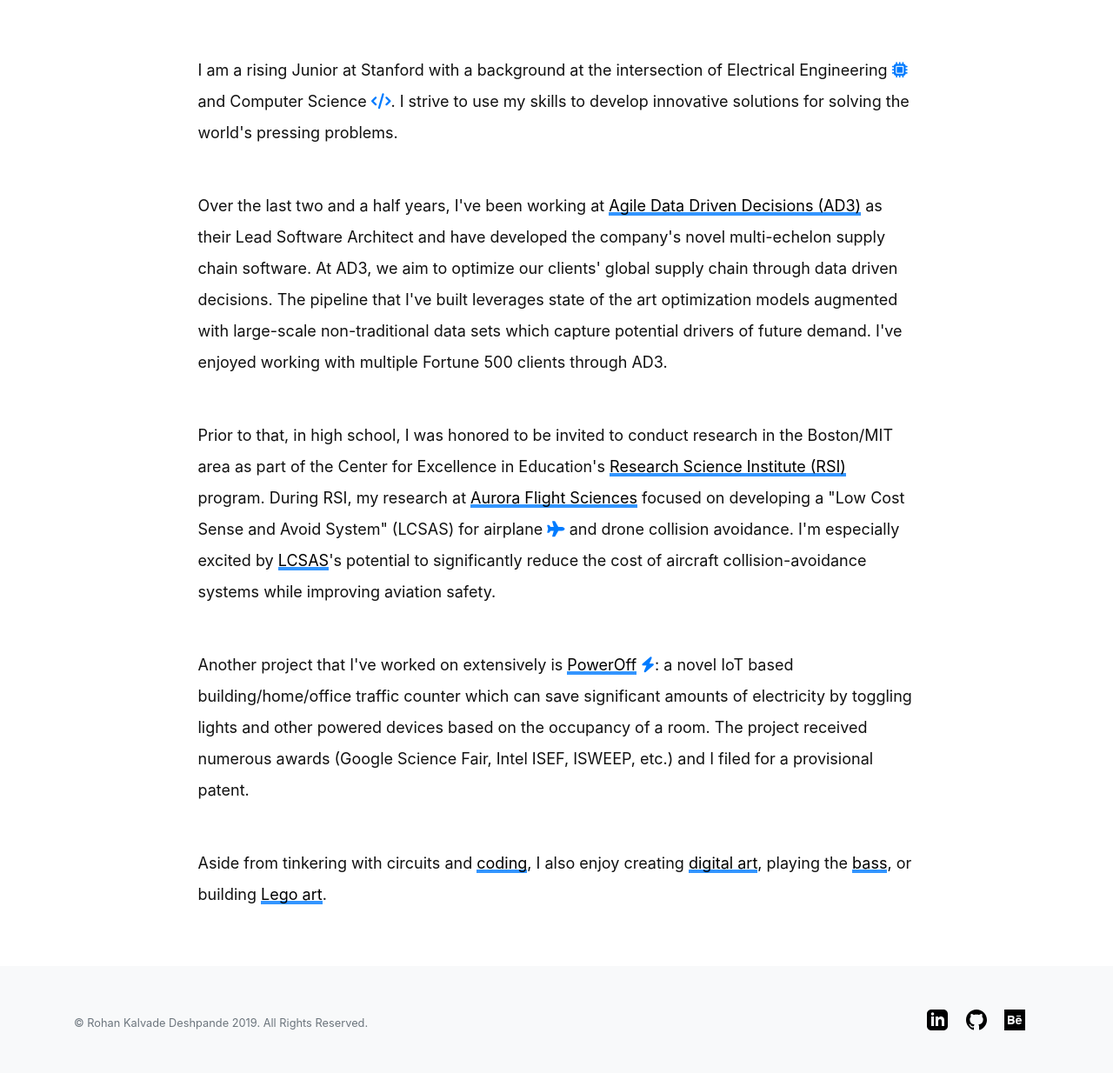
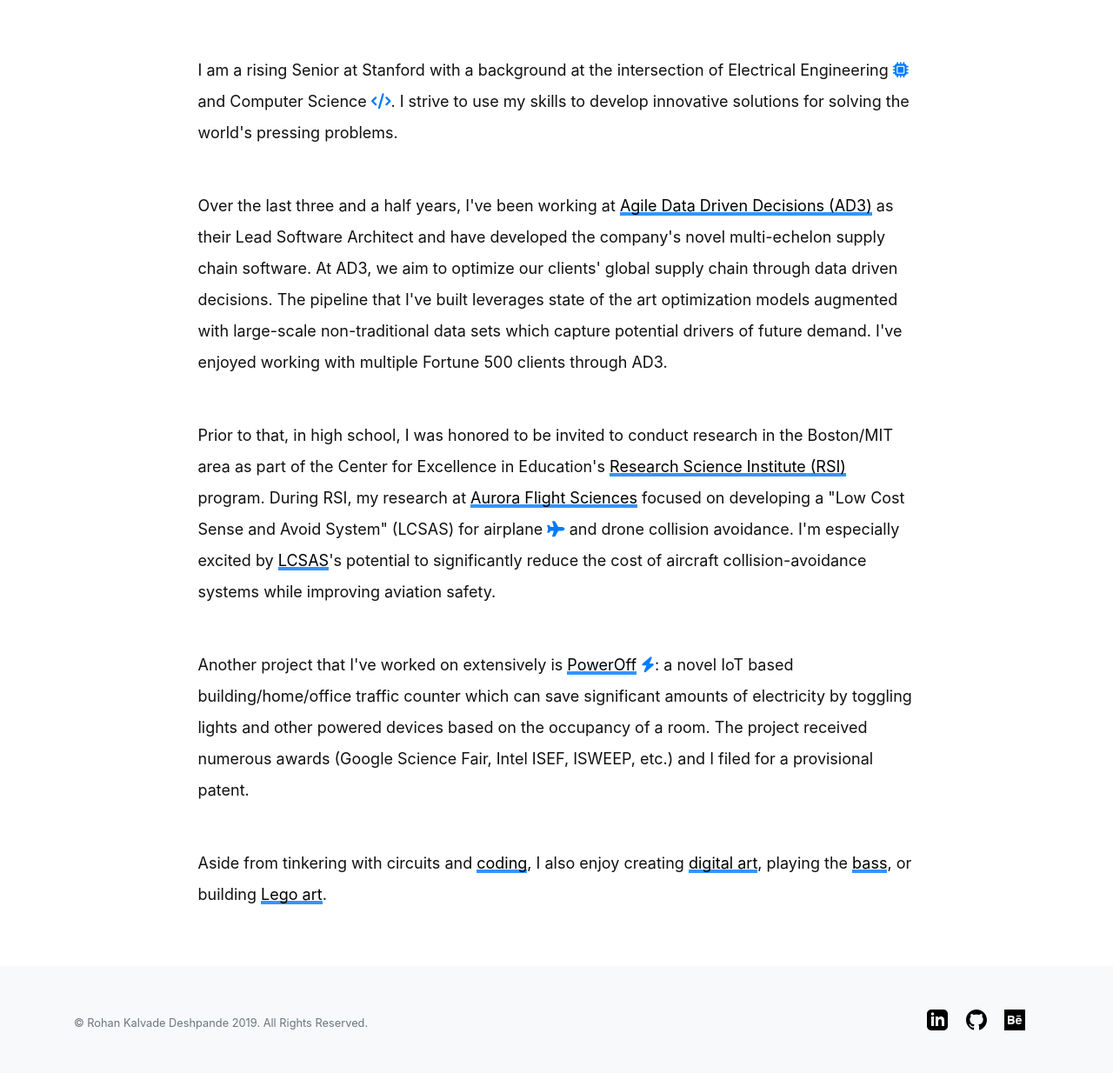
Before and after one commit to RohanVDeshpande/RohanVDeshpande.github.io, a Jekyll site: the page built from index.html, in a window 1280 px wide. Shown: the part 408-1642 px from the top of the page at 87% size. Built offline with Jekyll 4.4.1, drawn with Linux system fonts in a browser that asks for light colours; nearby versions of some CDN libraries.

Commit message:
Yearly bump

```diff
--- a/index.html
+++ b/index.html
@@ -20,8 +20,8 @@
 	<div class="row">
 	  <div class="description">
 	      	<div class="col-xl-9 mx-auto bio">
-	      		<p class="my-5">I am a rising Junior at Stanford with a background at the intersection of Electrical Engineering <i class="fas fa-microchip text-primary"></i> and Computer Science <i class="fas fa-code text-primary"></i>. I strive to use my skills to develop innovative solutions for solving the world's pressing problems.</p>
-	      		<p class="my-5">Over the last two and a half years, I've been working at <a href="https://ad3.ai" class="link">Agile Data Driven Decisions (AD3)</a> as their Lead Software Architect and have developed the company's novel multi-echelon supply chain software. At AD3, we aim to optimize our clients' global supply chain through data driven decisions. The pipeline that I've built leverages state of the art optimization models augmented with large-scale non-traditional data sets which capture potential drivers of future demand. I've enjoyed working with multiple Fortune 500 clients through AD3.</p>
+	      		<p class="my-5">I am a rising Senior at Stanford with a background at the intersection of Electrical Engineering <i class="fas fa-microchip text-primary"></i> and Computer Science <i class="fas fa-code text-primary"></i>. I strive to use my skills to develop innovative solutions for solving the world's pressing problems.</p>
+	      		<p class="my-5">Over the last three and a half years, I've been working at <a href="https://ad3.ai" class="link">Agile Data Driven Decisions (AD3)</a> as their Lead Software Architect and have developed the company's novel multi-echelon supply chain software. At AD3, we aim to optimize our clients' global supply chain through data driven decisions. The pipeline that I've built leverages state of the art optimization models augmented with large-scale non-traditional data sets which capture potential drivers of future demand. I've enjoyed working with multiple Fortune 500 clients through AD3.</p>
 	      		<p class="my-5">Prior to that, in high school, I was honored to be invited to conduct research in the Boston/MIT area as part of the Center for Excellence in Education's <a href="https://www.cee.org/research-science-institute" class="link">Research Science Institute (RSI)</a> program. During RSI, my research at <a href="https://www.aurora.aero/" class="link">Aurora Flight Sciences</a> focused on developing a "Low Cost Sense and Avoid System" (LCSAS) for airplane <i class="fas fa-plane text-primary"></i> and drone collision avoidance. I'm especially excited by <a href="/files/RSI-LCSAA-RohanDeshpande.pdf" class="link">LCSAS</a>'s potential to significantly reduce the cost of aircraft collision-avoidance systems while improving aviation safety.</p>
 	      		<p>Another project that I've worked on extensively is <a href="/files/RohanDeshpande-PowerOff-ResearchPaper.pdf" class="link">PowerOff</a> <i class="fas fa-bolt text-primary"></i>: a novel IoT based building/home/office traffic counter which can save significant amounts of electricity by toggling lights and other powered devices based on the occupancy of a room. The project received numerous awards (Google Science Fair, Intel ISEF, ISWEEP, etc.) and I filed for a provisional patent.</p>
 	      		<p class="my-5">Aside from tinkering with circuits and <a href="https://github.com/RohanVDeshpande" class="link">coding</a>, I also enjoy creating <a href="https://www.behance.net/rohanvdeshpande" class="link">digital art</a>, playing the <a href="/hobby/2019/09/02/Bass.html" class="link">bass</a>, or building <a href="#" class="link">Lego art</a>.</p>
```
